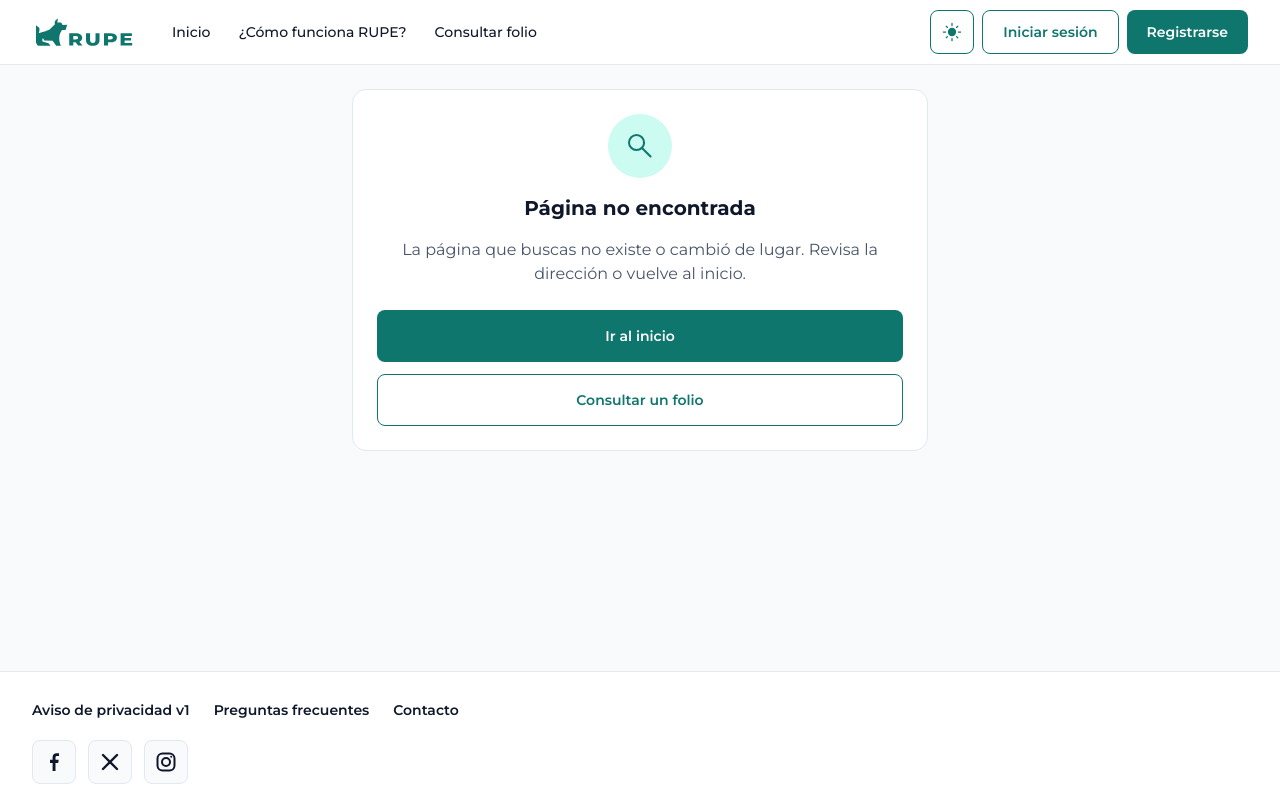
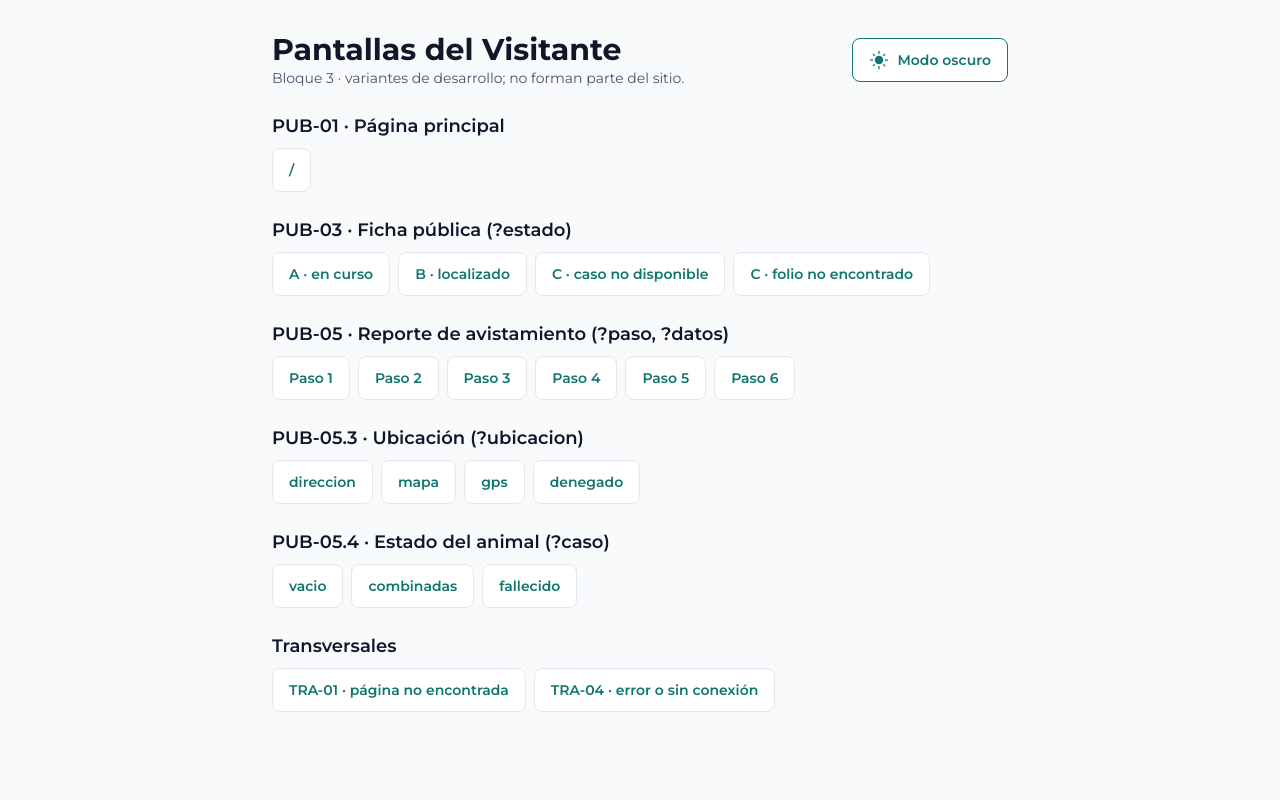
Before and after one commit to raulsansal/rupe-prototipo, a Next.js app: page /dev/visitante in a window 1280 px wide. Before the commit this address had no page. Built offline with nearby package versions, Linux system fonts and the light colour scheme.

Commit message:
feat: índice de variantes de las pantallas del Visitante

```diff
--- /dev/null
+++ b/src/app/dev/visitante/page.tsx
@@ -0,0 +1,73 @@
+import type { Metadata } from "next";
+import Link from "next/link";
+import { ThemeToggle } from "@/components/ui/ThemeToggle";
+import { FOLIO_EN_CURSO, FOLIO_INEXISTENTE } from "@/mocks/casos";
+
+export const metadata: Metadata = { title: "Pantallas del Visitante · RUPE (solo desarrollo)" };
+
+const FICHA = `/ficha/${FOLIO_EN_CURSO}`;
+const AVISTAMIENTO = `${FICHA}/avistamiento`;
+
+const GRUPOS: { titulo: string; enlaces: [string, string][] }[] = [
+  { titulo: "PUB-01 · Página principal", enlaces: [["/", "/"]] },
+  {
+    titulo: "PUB-03 · Ficha pública (?estado)",
+    enlaces: [
+      [`${FICHA}?estado=en-curso`, "A · en curso"],
+      [`${FICHA}?estado=localizado`, "B · localizado"],
+      [`${FICHA}?estado=no-disponible`, "C · caso no disponible"],
+      [`/ficha/${FOLIO_INEXISTENTE}`, "C · folio no encontrado"],
+    ],
+  },
+  {
+    titulo: "PUB-05 · Reporte de avistamiento (?paso, ?datos)",
+    enlaces: [1, 2, 3, 4, 5, 6].map((n): [string, string] => [`${AVISTAMIENTO}?paso=${n}${n === 6 ? "&datos=ejemplo" : ""}`, `Paso ${n}`]),
+  },
+  {
+    titulo: "PUB-05.3 · Ubicación (?ubicacion)",
+    enlaces: ["direccion", "mapa", "gps", "denegado"].map((u): [string, string] => [`${AVISTAMIENTO}?ubicacion=${u}`, u]),
+  },
+  {
+    titulo: "PUB-05.4 · Estado del animal (?caso)",
+    enlaces: ["vacio", "combinadas", "fallecido"].map((c): [string, string] => [`${AVISTAMIENTO}?caso=${c}`, c]),
+  },
+  {
+    titulo: "Transversales",
+    enlaces: [
+      ["/ruta-que-no-existe", "TRA-01 · página no encontrada"],
+      ["/dev/transversales/error", "TRA-04 · error o sin conexión"],
+    ],
+  },
+];
+
+export default function PantallasVisitante() {
+  return (
+    <main className="mx-auto w-full max-w-3xl px-4 py-8">
+      <header className="flex flex-wrap items-center justify-between gap-4">
+        <div>
+          <h1 className="text-h1">Pantallas del Visitante</h1>
+          <p className="text-small text-text-muted">Bloque 3 · variantes de desarrollo; no forman parte del sitio.</p>
+        </div>
+        <ThemeToggle />
+      </header>
+      <div className="mt-6 flex flex-col gap-6">
+        {GRUPOS.map((g) => (
+          <section key={g.titulo} aria-labelledby={g.titulo}>
+            <h2 id={g.titulo} className="text-h3 font-semibold">
+              {g.titulo}
+            </h2>
+            <ul className="mt-2 flex flex-wrap gap-2">
+              {g.enlaces.map(([href, texto]) => (
+                <li key={href}>
+                  <Link href={href} className="inline-flex h-tactil items-center rounded-boton border border-border bg-surface px-4 text-small font-semibold text-primary hover:border-border-strong">
+                    {texto}
+                  </Link>
+                </li>
+              ))}
+            </ul>
+          </section>
+        ))}
+      </div>
+    </main>
+  );
+}
```
